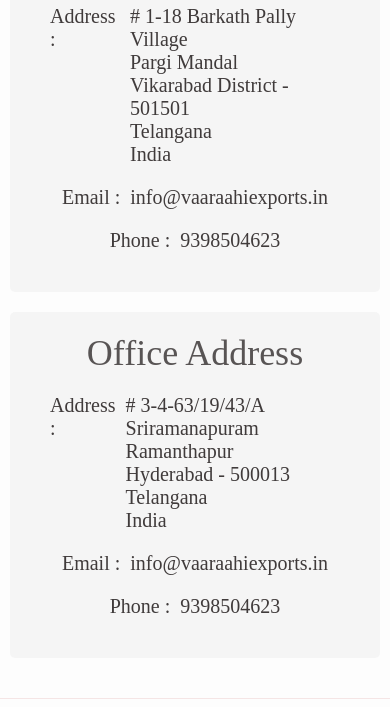
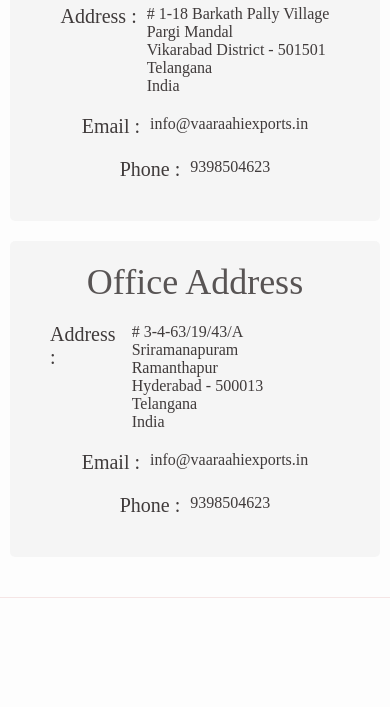
Before and after one commit to swramesh017-arch/vaaraahiexports.in, a plain HTML site: page contact.html in a window 390 px wide. Shown: the part 693-1400 px from the top of the page. Drawn offline with Linux system fonts and the light colour scheme; a script that the page names is missing.

Commit message:
Add files via upload

```diff
--- a/contact.css
+++ b/contact.css
@@ -42,6 +42,11 @@
     font-family: poppins;
     font-size: 20px;
     color: rgba(49, 44, 44, 0.929);
+}
+@media (max-width: 600px) {
+    .contact-address-section p{
+        font-size: 16px;
+    }
 }
 .reg-addr-sec-container, .ofc-addr-sec-container {
     display: flex;
```
